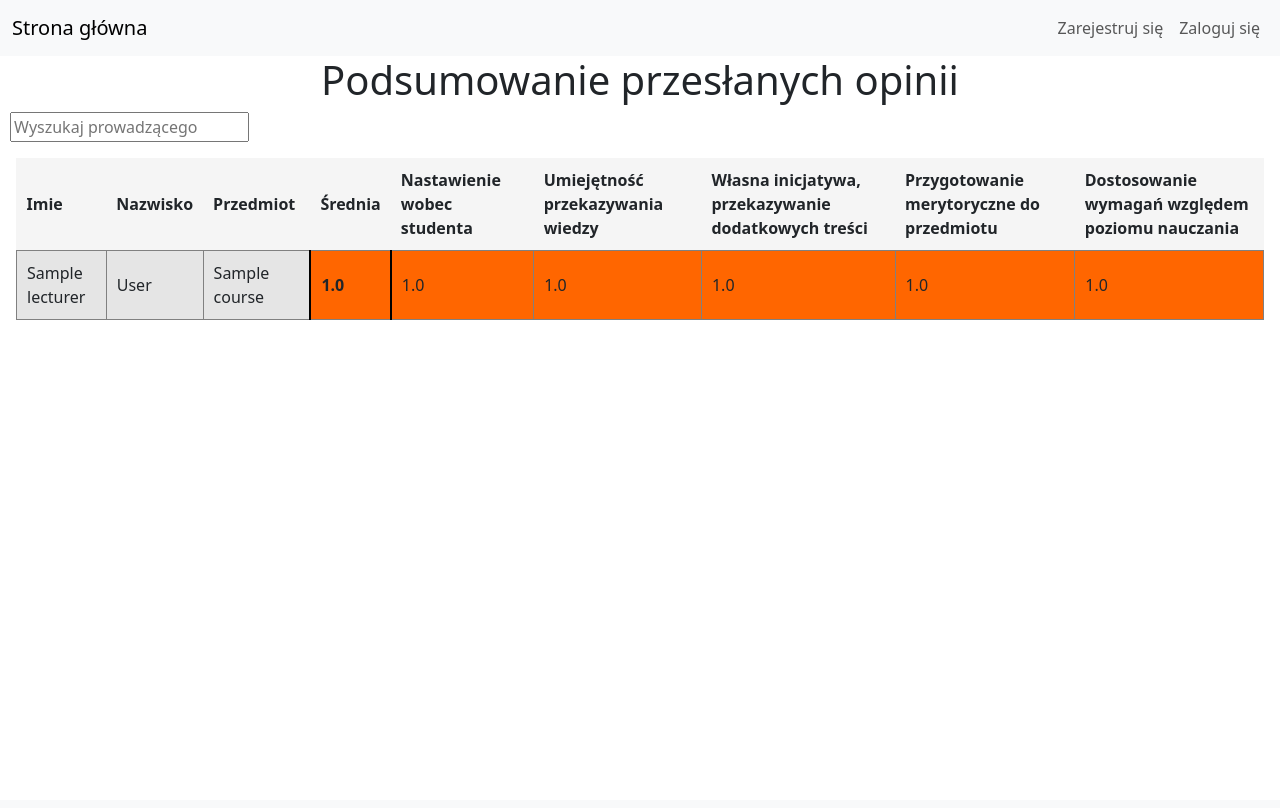
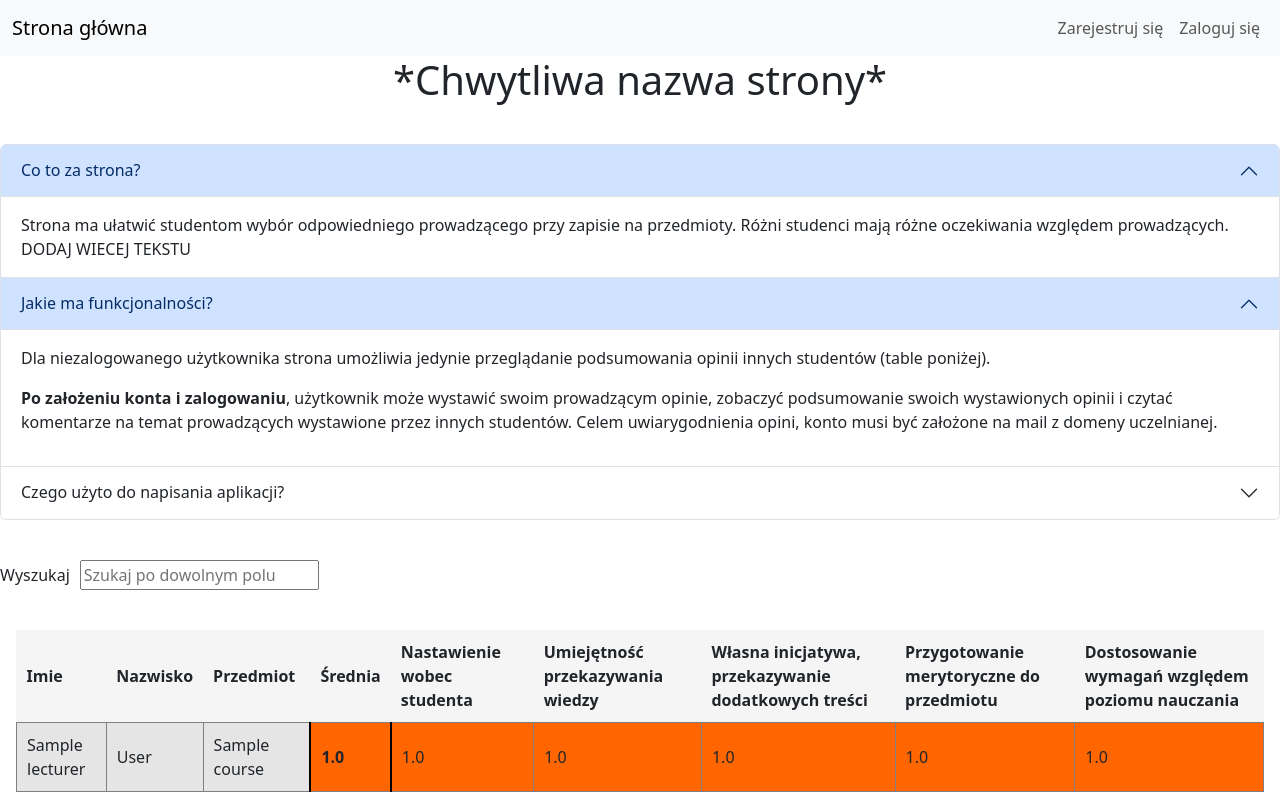
Before and after one commit to Pug0r/www-course-project, a Flask app: page / in a window 1280 px wide. Before the commit the page ends 320 px from the top, so only its background shows below. Run offline with Flask 3, Linux system fonts and the light colour scheme; tables that the repository leaves empty hold one stand-in row (values such as "Sample post"); parts of the project's set-up code (start-up, migrations or seed data) failed here and were passed over; some libraries are stand-ins or nearby versions.

Commit message:
Add accordion to main page, adjust spacing

```diff
--- a/app/static/styles.css
+++ b/app/static/styles.css
@@ -1,6 +1,7 @@
 #mainTable{
     border-spacing: 0;
     margin: 1rem;
+    margin-top: 40px;
     background-color: #f5f5f5;
     height: 100%;
     display: flex;
@@ -34,6 +35,11 @@ td:nth-of-type(4){
 
 #searchMainTable{
     margin-left: 10px;
+    margin-top: 40px;
+}
+
+#accordionExample{
+    margin-top: 40px;
 }
 
 .title{
--- a/app/templates/index.html
+++ b/app/templates/index.html
@@ -2,10 +2,66 @@
 
 {% block content %}
     <h1 class="title">
-      Podsumowanie przesłanych opinii
+      *Chwytliwa nazwa strony*
     </h1>
-    <input type="text" id="searchMainTable" placeholder="Wyszukaj prowadzącego">
+    <div class="accordion" id="accordionExample">
+      <div class="accordion-item">
+        <h2 class="accordion-header" id="headingOne">
+          <button class="accordion-button" type="button" data-bs-toggle="collapse" data-bs-target="#collapseOne" aria-expanded="true" aria-controls="collapseOne">
+            Co to za strona?
+          </button>
+        </h2>
+        <div id="collapseOne" class="accordion-collapse collapse show" aria-labelledby="headingOne" data-bs-parent="#accordionExample">
+          <div class="accordion-body">
+              Strona ma ułatwić studentom wybór odpowiedniego prowadzącego przy zapisie na przedmioty.
+              Różni studenci mają różne oczekiwania względem prowadzących.
+              DODAJ WIECEJ TEKSTU
+          </div>
+        </div>
+      </div>
+      <div class="accordion-item">
+        <h2 class="accordion-header" id="headingTwo">
+          <button class="accordion-button" type="button" data-bs-toggle="collapse" data-bs-target="#collapseTwo" aria-expanded="true" aria-controls="collapseTwo">
+            Jakie ma funkcjonalności?
+          </button>
+        </h2>
+        <div id="collapseTwo" class="accordion-collapse collapse show" aria-labelledby="headingTwo" data-bs-parent="#accordionExample">
+          <div class="accordion-body">
+              <p>Dla niezalogowanego użytkownika strona umożliwia jedynie przeglądanie podsumowania opinii innych studentów (table poniżej).</p>
+              <p><strong>Po założeniu konta i zalogowaniu</strong>, użytkownik może wystawić swoim prowadzącym opinie, zobaczyć podsumowanie swoich wystawionych opinii i
+              czytać komentarze na temat prowadzących wystawione przez innych studentów. Celem uwiarygodnienia opini, konto musi być założone na mail z domeny uczelnianej.</p>
+          </div>
+        </div>
+      </div>
+      <div class="accordion-item">
+        <h2 class="accordion-header" id="headingThree">
+          <button class="accordion-button collapsed" type="button" data-bs-toggle="collapse" data-bs-target="#collapseThree" aria-expanded="false" aria-controls="collapseThree">
+            Czego użyto do napisania aplikacji?
+          </button>
+        </h2>
+        <div id="collapseThree" class="accordion-collapse collapse" aria-labelledby="headingThree" data-bs-parent="#accordionExample">
+          <div class="accordion-body">
+              <ul>
+                  <li>Frontend
+                    <ul>
+                        <li> HTML5, CSS3, JavaScript</li>
+                        <li> Bootstrap</li>
+                        <li> JQuery</li>
+                    </ul>
+                  </li>
+                  <li> Backend
+                      <ul>
+                          <li> Flask </li>
+                          <li> SQLite </li>
+                      </ul>
+                  </li>
+              </ul>
+          </div>
+        </div>
+        </div>
+    </div>
 
+    <label for="searchMainTable"> Wyszukaj </label><input type="text" id="searchMainTable" placeholder="Szukaj po dowolnym polu">
     <table id="mainTable">
         <tr class="mainTableHeader">
             {% for header in headers %}
```
